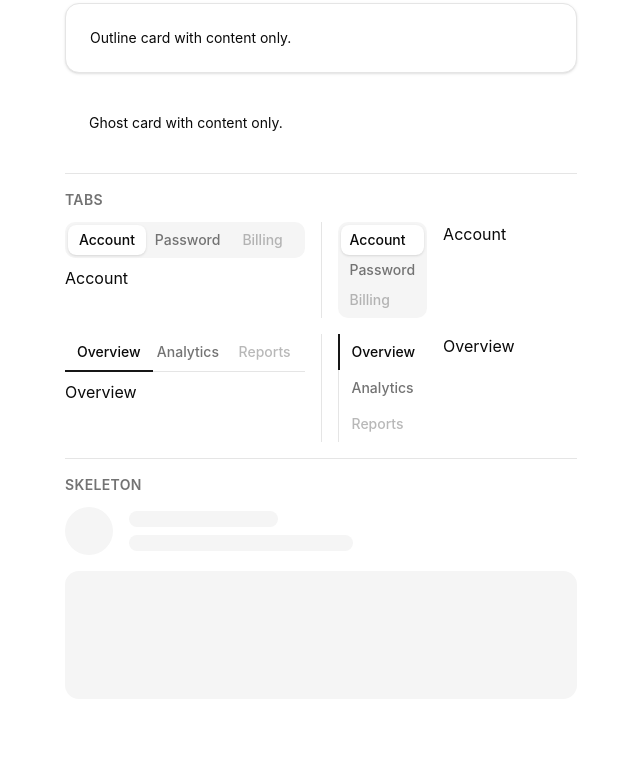
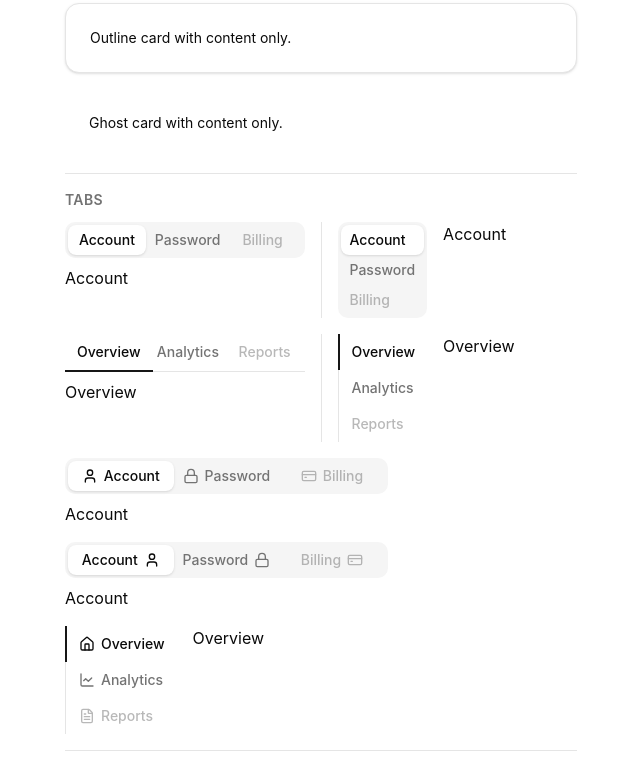
Before and after one commit to calicsx/hexa-ui, a website built with Vite: page index.html in a window 1280 px wide. Shown: the part 2361-3125 px from the top of the page, without its empty margins (319-959 px from the left). Built offline with nearby package versions, Linux system fonts and the light colour scheme.

Commit message:
feat(hx-tabs): add icon and iconPlacement properties

```diff
--- a/index.html
+++ b/index.html
@@ -195,6 +195,33 @@
                     <hx-tab-panel value="reports">Reports</hx-tab-panel>
                 </hx-tabs>
             </div>
+
+            <div class="col-span-3 mt-4 flex flex-col gap-4">
+                <hx-tabs value="account">
+                    <hx-tab value="account" data-icon="User">Account</hx-tab>
+                    <hx-tab value="password" data-icon="Lock">Password</hx-tab>
+                    <hx-tab value="billing" data-icon="CreditCard" disabled>Billing</hx-tab>
+                    <hx-tab-panel value="account">Account</hx-tab-panel>
+                    <hx-tab-panel value="password">Password</hx-tab-panel>
+                    <hx-tab-panel value="billing">Billing</hx-tab-panel>
+                </hx-tabs>
+                <hx-tabs value="account">
+                    <hx-tab value="account" data-icon="User" icon-placement="right">Account</hx-tab>
+                    <hx-tab value="password" data-icon="Lock" icon-placement="right">Password</hx-tab>
+                    <hx-tab value="billing" data-icon="CreditCard" icon-placement="right" disabled>Billing</hx-tab>
+                    <hx-tab-panel value="account">Account</hx-tab-panel>
+                    <hx-tab-panel value="password">Password</hx-tab-panel>
+                    <hx-tab-panel value="billing">Billing</hx-tab-panel>
+                </hx-tabs>
+                <hx-tabs variant="secondary" value="overview" direction="vertical">
+                    <hx-tab value="overview" data-icon="House">Overview</hx-tab>
+                    <hx-tab value="analytics" data-icon="ChartLine">Analytics</hx-tab>
+                    <hx-tab value="reports" data-icon="FileText" disabled>Reports</hx-tab>
+                    <hx-tab-panel value="overview">Overview</hx-tab-panel>
+                    <hx-tab-panel value="analytics">Analytics</hx-tab-panel>
+                    <hx-tab-panel value="reports">Reports</hx-tab-panel>
+                </hx-tabs>
+            </div>
         </section>
 
         <hx-separator></hx-separator>
@@ -214,9 +241,37 @@
         <script type="module" src="/src/index.ts"></script>
         <script type="module">
             // Demo only: in an app, import each icon and bind it with `.icon=${Search}`.
-            // `[data-icon]` covers every component with an `icon` property (hx-icon, hx-badge…).
-            import { CircleAlert, Download, Heart, Plus, Search, Settings, Trash2 } from "lucide";
-            const icons = { CircleAlert, Download, Heart, Plus, Search, Settings, Trash2 };
+            // `[data-icon]` covers every component with an `icon` property (hx-icon, hx-badge, hx-tab…).
+            import {
+                ChartLine,
+                CircleAlert,
+                CreditCard,
+                Download,
+                FileText,
+                Heart,
+                House,
+                Lock,
+                Plus,
+                Search,
+                Settings,
+                Trash2,
+                User,
+            } from "lucide";
+            const icons = {
+                ChartLine,
+                CircleAlert,
+                CreditCard,
+                Download,
+                FileText,
+                Heart,
+                House,
+                Lock,
+                Plus,
+                Search,
+                Settings,
+                Trash2,
+                User,
+            };
             for (const el of document.querySelectorAll("[data-icon]")) el.icon = icons[el.dataset.icon];
         </script>
     </body>
--- a/src/components/tabs/hx-tab.ts
+++ b/src/components/tabs/hx-tab.ts
@@ -1,6 +1,10 @@
-import { css, html } from "lit";
+import { css, html, nothing } from "lit";
 import { customElement, property } from "lit/decorators.js";
+import type { IconNode } from "lucide";
 import { HxElement } from "../../hx-element.js";
+import "../icon/hx-icon.js";
+
+export type HxTabIconPlacement = "left" | "right";
 import type { HxTabsDirection, HxTabsVariant } from "./hx-tabs.js";
 
 const variants: Record<HxTabsVariant, { selected: string; idle: string } & Record<HxTabsDirection, string>> = {
@@ -22,6 +26,7 @@ const variants: Record<HxTabsVariant, { selected: string; idle: string } & Recor
  * @element hx-tab
  * @slot - The tab label (text, icon…).
  * @csspart base - The tab wrapper.
+ * @csspart icon - The `hx-icon` rendered from the `icon` property.
  */
 @customElement("hx-tab")
 export class HxTab extends HxElement {
@@ -47,6 +52,8 @@ export class HxTab extends HxElement {
     @property({ type: Boolean, reflect: true }) disabled = false;
     @property({ reflect: true }) variant: HxTabsVariant = "default";
     @property({ reflect: true }) direction: HxTabsDirection = "horizontal";
+    @property({ attribute: false }) icon?: IconNode;
+    @property({ attribute: "icon-placement", reflect: true }) iconPlacement: HxTabIconPlacement = "left";
 
     private internals = this.attachInternals();
 
@@ -67,13 +74,16 @@ export class HxTab extends HxElement {
 
     override render() {
         const variant = variants[this.variant];
+        const icon = this.icon ? html`<hx-icon part="icon" .icon=${this.icon}></hx-icon>` : nothing;
         return html`<div
             part="base"
             class="${variant[this.direction]} ${
                 this.selected ? variant.selected : variant.idle
             } inline-flex flex-1 cursor-pointer items-center gap-1.5 text-sm font-medium whitespace-nowrap transition-[color,box-shadow]"
         >
-            <slot></slot>
+            ${this.iconPlacement === "left" ? icon : nothing}<slot></slot>${
+                this.iconPlacement === "right" ? icon : nothing
+            }
         </div>`;
     }
 }
--- a/src/components/tabs/index.ts
+++ b/src/components/tabs/index.ts
@@ -1,4 +1,5 @@
 export { HxTabs } from "./hx-tabs.js";
 export type { HxTabsDirection, HxTabsVariant } from "./hx-tabs.js";
 export { HxTab } from "./hx-tab.js";
+export type { HxTabIconPlacement } from "./hx-tab.js";
 export { HxTabPanel } from "./hx-tab-panel.js";
```
